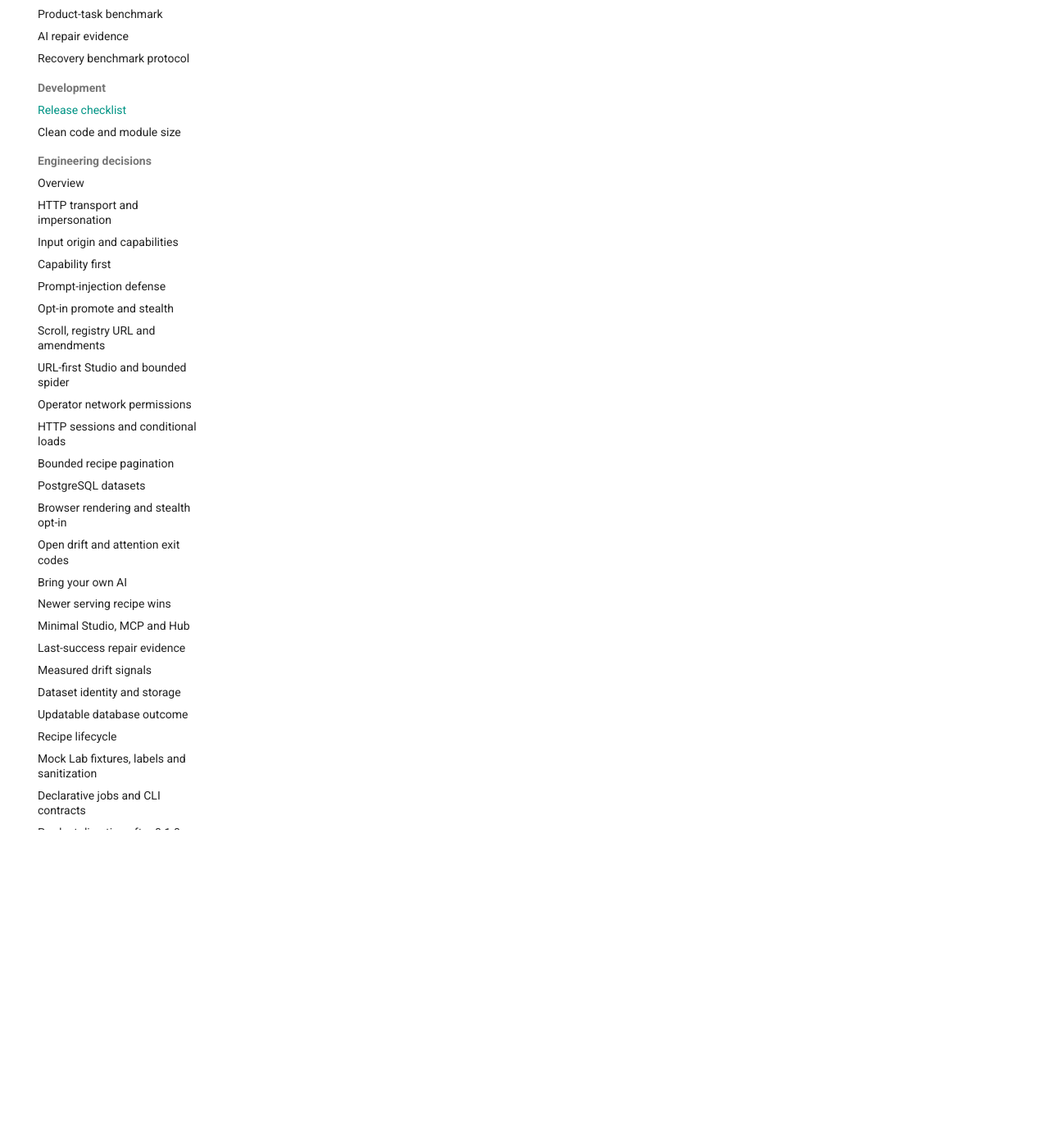
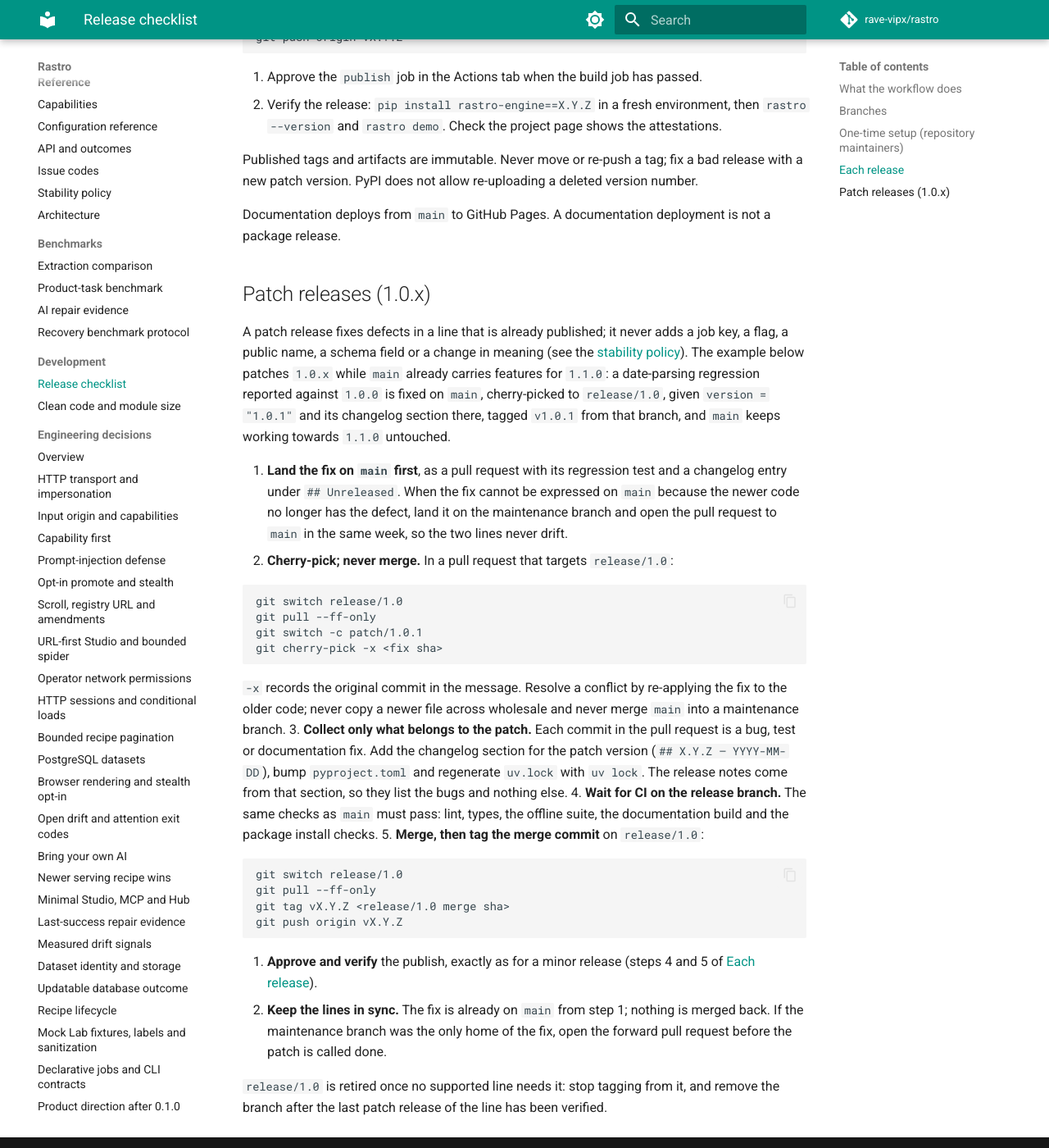
Before and after one commit to rave-vipx/rastro, an MkDocs documentation site: the page built from docs/releasing.md, in a window 1280 px wide and 1400 px high, scrolled down 2084 px. Shown: the whole window at 82% size. Built offline with MkDocs 1.6.1 and Material for MkDocs 9.7.7, drawn with Linux system fonts in a browser that asks for light colours; comment, search, counter and statistics services are not loaded; some of the changed text lies outside the part shown.

Commit message:
docs(release): document the 1.0.x patch path and the 1.0.0 freeze list
releasing.md explains the maintenance branch, the cherry-pick policy and why
there is no feature freeze on main; stability.md lists what 1.0.0 freezes so
the tag can be checked against it.

````diff
--- a/docs/releasing.md
+++ b/docs/releasing.md
@@ -11,11 +11,13 @@ The [stability policy](stability.md) defines what a version number promises.
 
 On a pushed tag `v*`:
 
-1. **build** (no special permissions): checks that the tag equals `v` + the version in
-   `pyproject.toml` and that `CHANGELOG.md` has a `## <version>` section, builds the sdist and
-   wheel with `uv build`, runs `twine check --strict`, installs the wheel into a clean virtual
-   environment and runs `rastro --version`, `rastro demo` and `import rastro` outside the
-   checkout, then uploads `dist/` as a workflow artifact.
+1. **build** (no special permissions): requires the tagged commit to be on `main`, or, for a
+   patch tag, on the maintenance branch of its line (see [Branches](#branches)); checks that the
+   tag equals `v` + the version in `pyproject.toml` and that `CHANGELOG.md` has a
+   `## <version>` section, builds the sdist and wheel with `uv build`, runs
+   `twine check --strict`, installs the wheel into a clean virtual environment and runs
+   `rastro --version`, `rastro demo` and `import rastro` outside the checkout, then uploads
+   `dist/` as a workflow artifact.
 2. **publish** (environment `pypi`, permission `id-token: write` only): uploads the artifact to
    PyPI with `pypa/gh-action-pypi-publish` and PEP 740 attestations. This job waits for the
    environment's required reviewer.
@@ -24,6 +26,25 @@ On a pushed tag `v*`:
 
 All third-party actions are pinned by full commit SHA. If any step fails, nothing later runs; a
 failure in **build** publishes nothing.
+
+## Branches
+
+`main` is where every change lands, and it stays releasable; there is no feature freeze before a
+release. Feature work on the next minor continues there while the current line is patched.
+
+A **maintenance branch** exists only to publish patch releases of a line that is already out.
+`release/1.0` is cut from the commit tagged `v1.0.0`, lives next to `main`, and receives nothing
+but cherry-picked fixes. `release/1.1` is cut the same way if `1.1.x` needs patches while `main`
+moves on to `1.2`.
+
+The first step of the release workflow enforces the split:
+
+- a major or minor tag (`vX.Y.0`) must point at a commit on `main`;
+- a patch tag (`vX.Y.Z`, `Z >= 1`) must point at a commit on `main` or on `release/X.Y`.
+
+A tag that is not `v<major>.<minor>.<patch>`, or a patch tag whose branch does not exist (for
+example `v1.2.1` with no `release/1.2`), fails before anything is built. Delete an unpublished
+tag and tag the right commit again; never move a tag that PyPI already serves.
 
 ## One-time setup (repository maintainers)
 
@@ -39,6 +60,9 @@ failure in **build** publishes nothing.
 The pending publisher turns into a normal Trusted Publisher with the first successful upload.
 
 ## Each release
+
+A major or minor release is cut from `main`. A patch release follows the path in
+[Patch releases](#patch-releases-10x) instead.
 
 1. Merge the release changes into `main` through a reviewed pull request, with CI green
    (including the `package` job, which installs the wheel with and without extras).
@@ -64,3 +88,52 @@ new patch version. PyPI does not allow re-uploading a deleted version number.
 
 Documentation deploys from `main` to GitHub Pages. A documentation deployment is not a package
 release.
+
+## Patch releases (1.0.x)
+
+A patch release fixes defects in a line that is already published; it never adds a job key, a
+flag, a public name, a schema field or a change in meaning (see the
+[stability policy](stability.md)). The example below patches `1.0.x` while `main` already carries
+features for `1.1.0`: a date-parsing regression reported against `1.0.0` is fixed on `main`,
+cherry-picked to `release/1.0`, given `version = "1.0.1"` and its changelog section there, tagged
+`v1.0.1` from that branch, and `main` keeps working towards `1.1.0` untouched.
+
+1. **Land the fix on `main` first**, as a pull request with its regression test and a changelog
+   entry under `## Unreleased`. When the fix cannot be expressed on `main` because the newer code
+   no longer has the defect, land it on the maintenance branch and open the pull request to
+   `main` in the same week, so the two lines never drift.
+2. **Cherry-pick; never merge.** In a pull request that targets `release/1.0`:
+
+   ```bash
+   git switch release/1.0
+   git pull --ff-only
+   git switch -c patch/1.0.1
+   git cherry-pick -x <fix sha>
+   ```
+
+   `-x` records the original commit in the message. Resolve a conflict by re-applying the fix to
+   the older code; never copy a newer file across wholesale and never merge `main` into a
+   maintenance branch.
+3. **Collect only what belongs to the patch.** Each commit in the pull request is a bug, test or
+   documentation fix. Add the changelog section for the patch version (`## X.Y.Z — YYYY-MM-DD`),
+   bump `pyproject.toml` and regenerate `uv.lock` with `uv lock`. The release notes come from
+   that section, so they list the bugs and nothing else.
+4. **Wait for CI on the release branch.** The same checks as `main` must pass: lint, types, the
+   offline suite, the documentation build and the package install checks.
+5. **Merge, then tag the merge commit** on `release/1.0`:
+
+   ```bash
+   git switch release/1.0
+   git pull --ff-only
+   git tag vX.Y.Z <release/1.0 merge sha>
+   git push origin vX.Y.Z
+   ```
+
+6. **Approve and verify** the publish, exactly as for a minor release (steps 4 and 5 of
+   [Each release](#each-release)).
+7. **Keep the lines in sync.** The fix is already on `main` from step 1; nothing is merged back.
+   If the maintenance branch was the only home of the fix, open the forward pull request before
+   the patch is called done.
+
+`release/1.0` is retired once no supported line needs it: stop tagging from it, and remove the
+branch after the last patch release of the line has been verified.
````
Also changed, not shown: docs/stability.md (+31 -0 lines).
